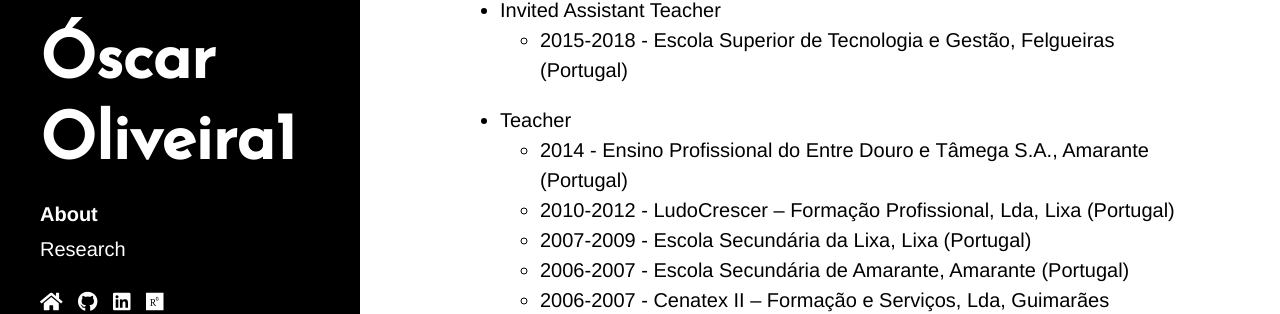
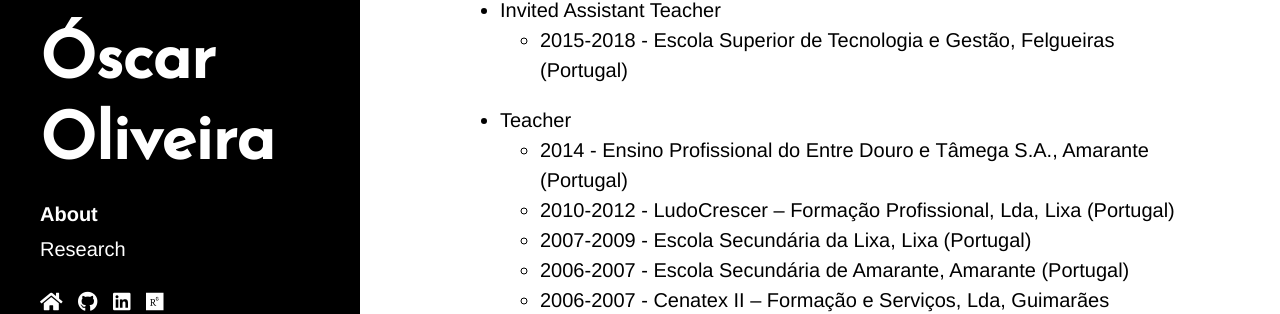
Before and after one commit to Oscar-Oliveira/blog, a Jekyll site: the page built from about.md, in a window 1280 px wide. Shown: the part 563-877 px from the top of the page. Built offline with Jekyll 4.4.1, drawn with Linux system fonts in a browser that asks for light colours.

Commit message:
1st commit

```diff
--- a/_config.yml
+++ b/_config.yml
@@ -6,7 +6,7 @@ highlighter:      rouge
 permalink:        pretty
 
 # Setup
-title:            Óscar Oliveira1
+title:            Óscar Oliveira
 url:              https://oscar-oliveira.github.io
 baseurl:          "/blog"
 
```
